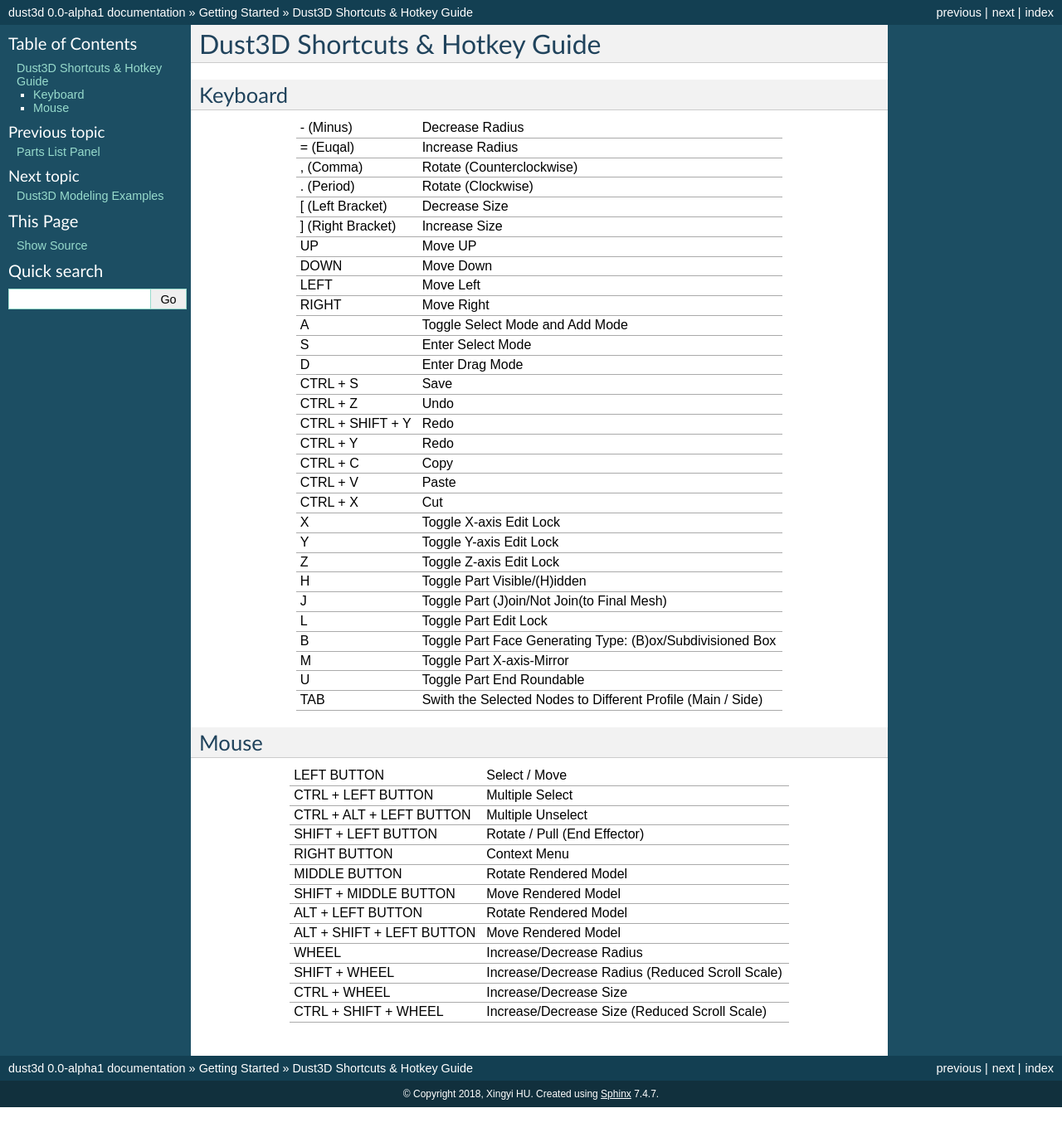
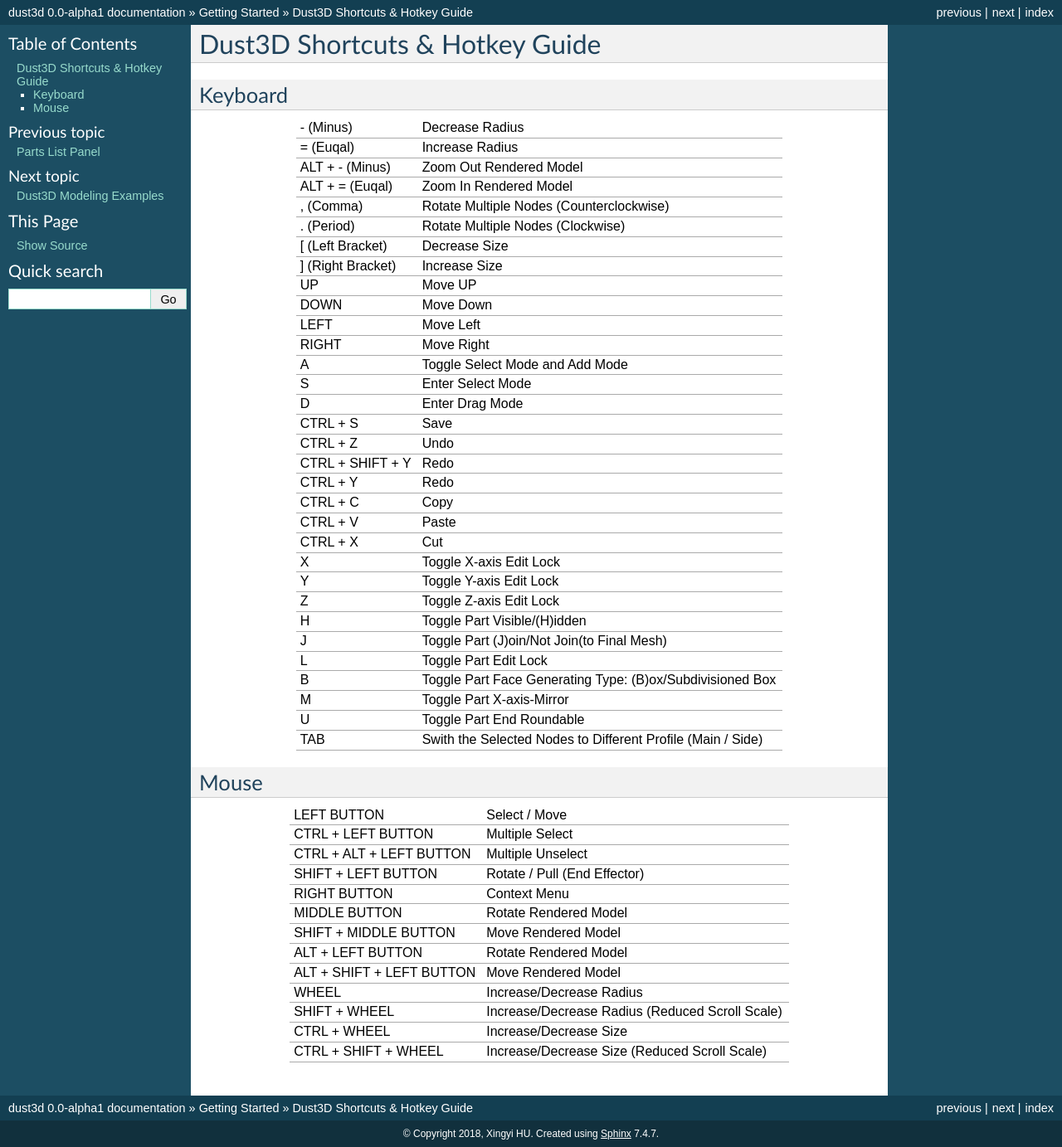
Before and after one commit to huxingyi/dust3d, a Sphinx documentation site: the page built from docs/shortcuts.rst, in a window 1280 px wide. Shown: the whole page at 83% size. Built offline with Sphinx 7.4.7, drawn with Linux system fonts in a browser that asks for light colours; before the commit the page ends 1335 px from its top, so only the background shows below that.

Commit message:
Add alternative method to zoom rendered model.
- Add "ALT + <Minus | Equal>" combined key to zoom rendred model besides the wheel event.

Special thanks to @glasyalabolas for https://github.com/huxingyi/dust3d/issues/4

```diff
--- a/docs/shortcuts.rst
+++ b/docs/shortcuts.rst
@@ -3,67 +3,71 @@
 
 Keyboard
 ==================
-+---------------------+--------------------------------------------------------------------------+
-| &#45; (Minus)       | Decrease Radius                                                          |
-+---------------------+--------------------------------------------------------------------------+
-| = (Euqal)           | Increase Radius                                                          |
-+---------------------+--------------------------------------------------------------------------+
-| , (Comma)           | Rotate (Counterclockwise)                                                |
-+---------------------+--------------------------------------------------------------------------+
-| . (Period)          | Rotate (Clockwise)                                                       |
-+---------------------+--------------------------------------------------------------------------+
-| [ (Left Bracket)    | Decrease Size                                                            |
-+---------------------+--------------------------------------------------------------------------+
-| ] (Right Bracket)   | Increase Size                                                            |
-+---------------------+--------------------------------------------------------------------------+
-| UP                  | Move UP                                                                  |
-+---------------------+--------------------------------------------------------------------------+
-| DOWN                | Move Down                                                                |
-+---------------------+--------------------------------------------------------------------------+
-| LEFT                | Move Left                                                                |
-+---------------------+--------------------------------------------------------------------------+
-| RIGHT               | Move Right                                                               |
-+---------------------+--------------------------------------------------------------------------+
-| A                   | Toggle Select Mode and Add Mode                                          |
-+---------------------+--------------------------------------------------------------------------+
-| S                   | Enter Select Mode                                                        |
-+---------------------+--------------------------------------------------------------------------+
-| D                   | Enter Drag Mode                                                          |
-+---------------------+--------------------------------------------------------------------------+
-| CTRL + S            | Save                                                                     |
-+---------------------+--------------------------------------------------------------------------+
-| CTRL + Z            | Undo                                                                     |
-+---------------------+--------------------------------------------------------------------------+
-| CTRL + SHIFT + Y    | Redo                                                                     |
-+---------------------+--------------------------------------------------------------------------+
-| CTRL + Y            | Redo                                                                     |
-+---------------------+--------------------------------------------------------------------------+
-| CTRL + C            | Copy                                                                     |
-+---------------------+--------------------------------------------------------------------------+
-| CTRL + V            | Paste                                                                    |
-+---------------------+--------------------------------------------------------------------------+
-| CTRL + X            | Cut                                                                      |
-+---------------------+--------------------------------------------------------------------------+
-| X                   | Toggle X-axis Edit Lock                                                  |
-+---------------------+--------------------------------------------------------------------------+
-| Y                   | Toggle Y-axis Edit Lock                                                  |
-+---------------------+--------------------------------------------------------------------------+
-| Z                   | Toggle Z-axis Edit Lock                                                  |
-+---------------------+--------------------------------------------------------------------------+
-| H                   | Toggle Part Visible/(H)idden                                             |
-+---------------------+--------------------------------------------------------------------------+
-| J                   | Toggle Part (J)oin/Not Join(to Final Mesh)                               |
-+---------------------+--------------------------------------------------------------------------+
-| L                   | Toggle Part Edit Lock                                                    |
-+---------------------+--------------------------------------------------------------------------+
-| B                   | Toggle Part Face Generating Type: (B)ox/Subdivisioned Box                |
-+---------------------+--------------------------------------------------------------------------+
-| M                   | Toggle Part X-axis-Mirror                                                |
-+---------------------+--------------------------------------------------------------------------+
-| U                   | Toggle Part End Roundable                                                |
-+---------------------+--------------------------------------------------------------------------+
-| TAB                 | Swith the Selected Nodes to Different Profile (Main / Side)              |
-+---------------------+--------------------------------------------------------------------------+
++----------------------+--------------------------------------------------------------------------+
+| &#45; (Minus)        | Decrease Radius                                                          |
++----------------------+--------------------------------------------------------------------------+
+| = (Euqal)            | Increase Radius                                                          |
++----------------------+--------------------------------------------------------------------------+
+| ALT + &#45; (Minus)  | Zoom Out Rendered Model                                                  |
++----------------------+--------------------------------------------------------------------------+
+| ALT + = (Euqal)      | Zoom In Rendered Model                                                   |
++----------------------+--------------------------------------------------------------------------+
+| , (Comma)            | Rotate Multiple Nodes (Counterclockwise)                                 |
++----------------------+--------------------------------------------------------------------------+
+| . (Period)           | Rotate Multiple Nodes (Clockwise)                                        |
++----------------------+--------------------------------------------------------------------------+
+| [ (Left Bracket)     | Decrease Size                                                            |
++----------------------+--------------------------------------------------------------------------+
+| ] (Right Bracket)    | Increase Size                                                            |
++----------------------+--------------------------------------------------------------------------+
+| UP                   | Move UP                                                                  |
++----------------------+--------------------------------------------------------------------------+
+| DOWN                 | Move Down                                                                |
++----------------------+--------------------------------------------------------------------------+
+| LEFT                 | Move Left                                                                |
++----------------------+--------------------------------------------------------------------------+
+| RIGHT                | Move Right                                                               |
++----------------------+--------------------------------------------------------------------------+
+| A                    | Toggle Select Mode and Add Mode                                          |
++----------------------+--------------------------------------------------------------------------+
+| S                    | Enter Select Mode                                                        |
++----------------------+--------------------------------------------------------------------------+
+| D                    | Enter Drag Mode                                                          |
++----------------------+--------------------------------------------------------------------------+
+| CTRL + S             | Save                                                                     |
++----------------------+--------------------------------------------------------------------------+
+| CTRL + Z             | Undo                                                                     |
++----------------------+--------------------------------------------------------------------------+
+| CTRL + SHIFT + Y     | Redo                                                                     |
++----------------------+--------------------------------------------------------------------------+
+| CTRL + Y             | Redo                                                                     |
++----------------------+--------------------------------------------------------------------------+
+| CTRL + C             | Copy                                                                     |
++----------------------+--------------------------------------------------------------------------+
+| CTRL + V             | Paste                                                                    |
++----------------------+--------------------------------------------------------------------------+
+| CTRL + X             | Cut                                                                      |
++----------------------+--------------------------------------------------------------------------+
+| X                    | Toggle X-axis Edit Lock                                                  |
++----------------------+--------------------------------------------------------------------------+
+| Y                    | Toggle Y-axis Edit Lock                                                  |
++----------------------+--------------------------------------------------------------------------+
+| Z                    | Toggle Z-axis Edit Lock                                                  |
++----------------------+--------------------------------------------------------------------------+
+| H                    | Toggle Part Visible/(H)idden                                             |
++----------------------+--------------------------------------------------------------------------+
+| J                    | Toggle Part (J)oin/Not Join(to Final Mesh)                               |
++----------------------+--------------------------------------------------------------------------+
+| L                    | Toggle Part Edit Lock                                                    |
++----------------------+--------------------------------------------------------------------------+
+| B                    | Toggle Part Face Generating Type: (B)ox/Subdivisioned Box                |
++----------------------+--------------------------------------------------------------------------+
+| M                    | Toggle Part X-axis-Mirror                                                |
++----------------------+--------------------------------------------------------------------------+
+| U                    | Toggle Part End Roundable                                                |
++----------------------+--------------------------------------------------------------------------+
+| TAB                  | Swith the Selected Nodes to Different Profile (Main / Side)              |
++----------------------+--------------------------------------------------------------------------+
 
 Mouse
 ======
```
Also changed, not shown: 5 other files.
